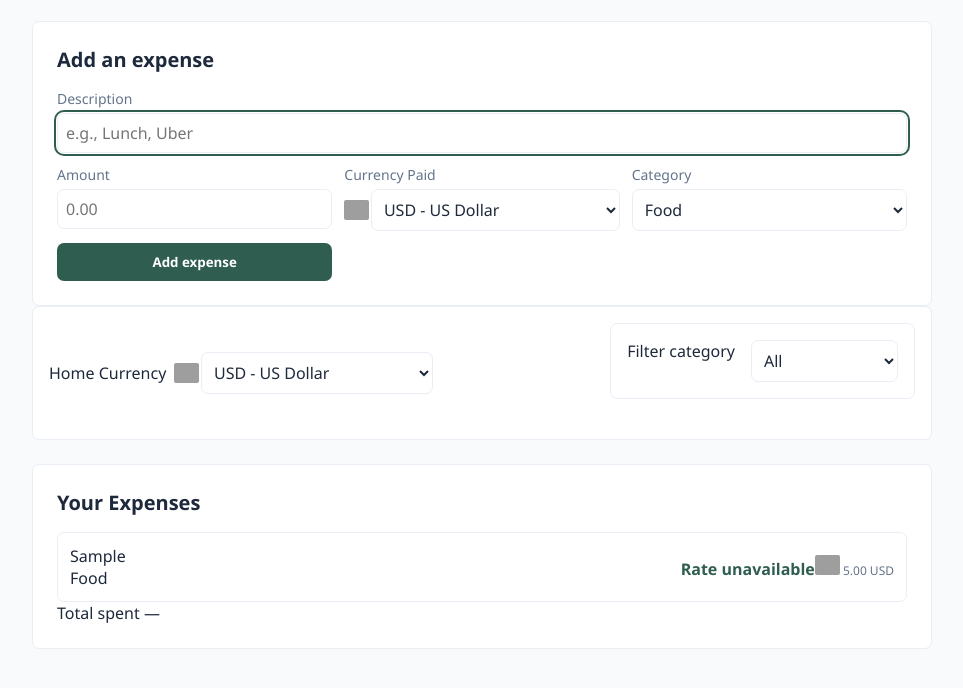
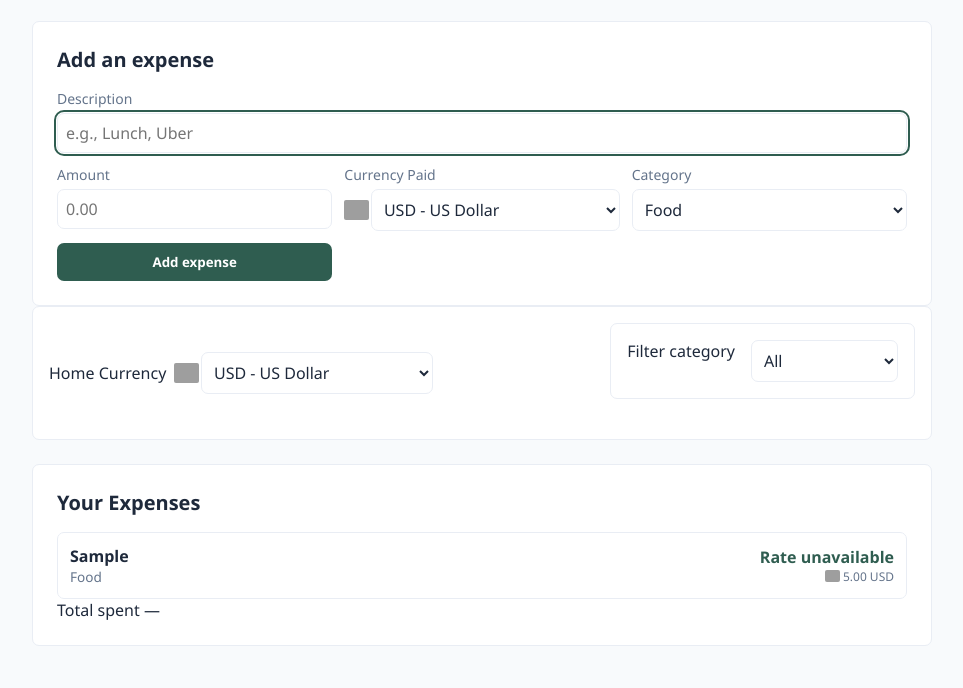
Before and after one commit to karumenick-dev/currency-converter-assignment, a website with bundled scripts: page index.html in a window 1280 px wide. Both pictures are taken after typing "Sample", "5" into the empty fields and a click on the button "Add expense". Shown: the part 100-788 px from the top of the page, without its empty margins (158-1121 px from the left). Built offline with nearby package versions, Linux system fonts and the light colour scheme; no server answers; grey boxes are pictures that could not be loaded.

Commit message:
edit CSS to change font sizes

```diff
--- a/style.css
+++ b/style.css
@@ -166,11 +166,13 @@ input:focus {
   gap: 0.75rem;
   max-height: 400px;
   overflow-y: auto;
+  margin: 0;
+  padding: 0;
 }
 
 .expense-item {
-  display: flex;
-  justify-content: space-between;
+  display: grid;
+  grid-template-columns: 1fr auto auto;
   align-items: center;
   padding: 0.75rem;
   background: var(--card-bg);
@@ -185,13 +187,22 @@ input:focus {
 
 .expense-info p {
   color: var(--text-muted);
-  font-size: 0.8125rem;
+  font-size: 0.5rem;
 }
 
 .expense-actions {
   display: flex;
   align-items: center;
   gap: 1rem;
+}
+
+.expense-description {
+  font-weight: 700;
+}
+
+.expense-category {
+  font-size: 0.85rem;
+  color: var(--text-muted);
 }
 
 .expense-amounts {
@@ -204,6 +215,7 @@ input:focus {
 }
 
 .expense-amounts .original {
+  display: block;
   color: var(--text-muted);
   font-size: 0.75rem;
 }
@@ -283,3 +295,9 @@ input:focus {
   border-radius:2px;
   flex-shrink: 0;
 }
+
+.flag-small {
+  width: 15px;
+  height: 12px;
+  vertical-align: -1px;
+}
```
